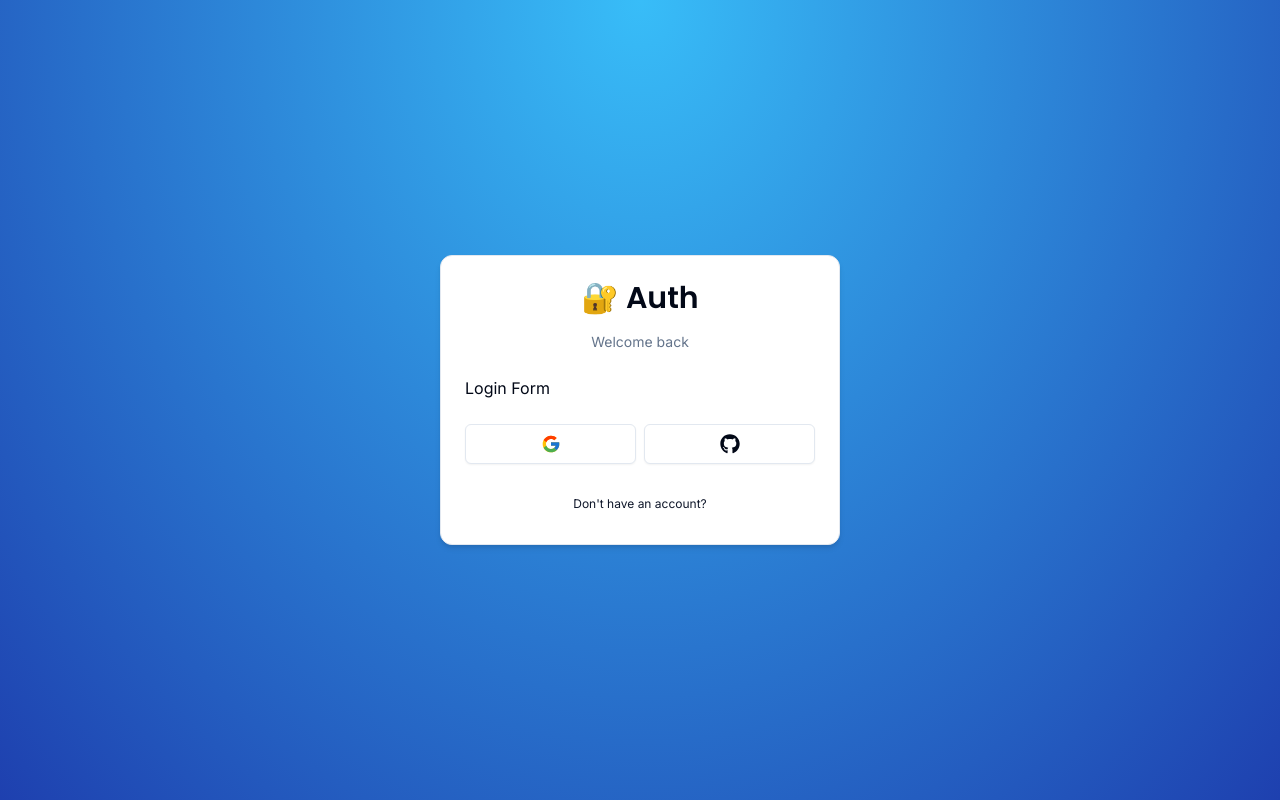
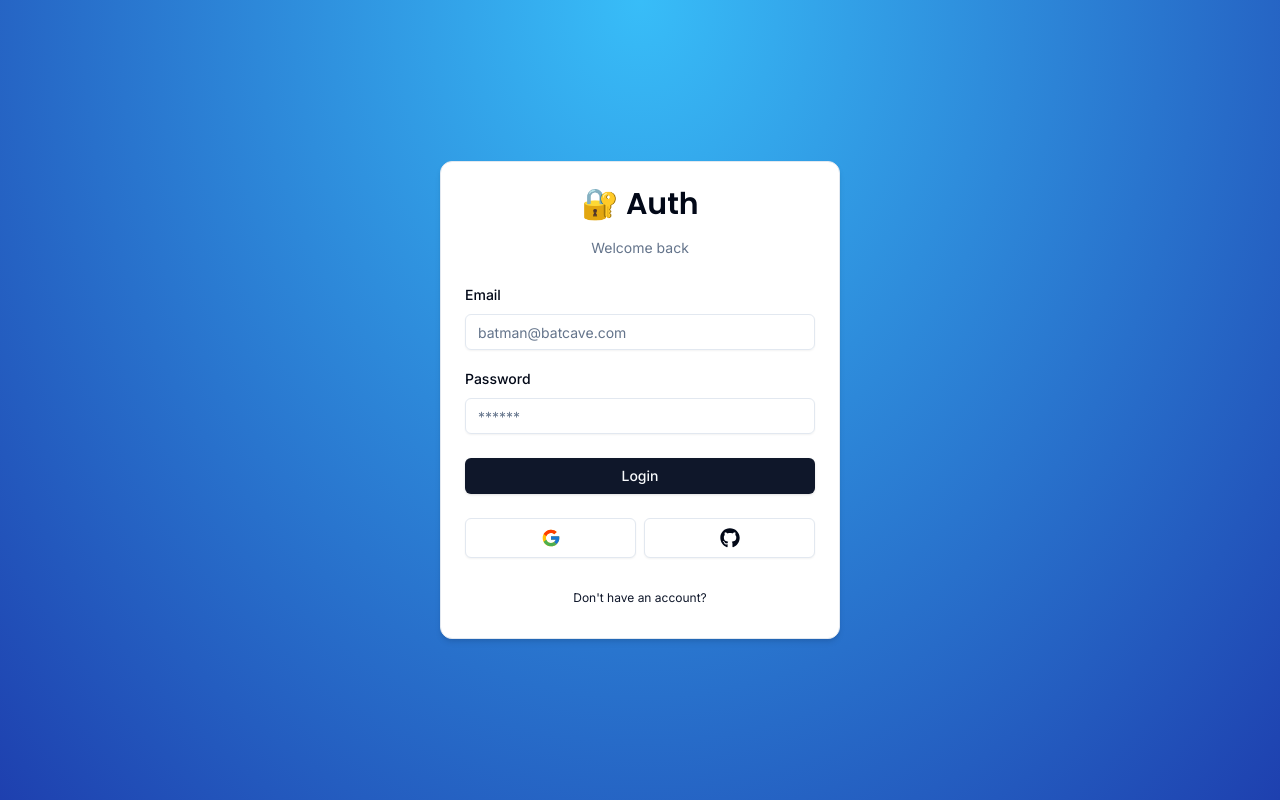
Before and after one commit to pdrmenezes/next-auth-v5-toolkit, a Next.js app: page /auth/login in a window 1280 px wide. Built offline with nearby package versions, Linux system fonts and the light colour scheme.

Commit message:
feat:login form layout

```diff
--- a/components/auth/login-form.tsx
+++ b/components/auth/login-form.tsx
@@ -1,6 +1,28 @@
+"use client";
 import { CardWrapper } from "@/components/auth/card-wrapper";
+import { useForm } from "react-hook-form";
+import * as z from "zod";
+import { LoginSchema } from "@/schemas";
+import { zodResolver } from "@hookform/resolvers/zod";
+import { Form, FormControl, FormField, FormItem, FormLabel, FormMessage } from "@/components/ui/form";
+import { Input } from "@/components/ui/input";
+import { Button } from "@/components/ui/button";
+import { FormError } from "@/components/form-error";
+import { FormSuccess } from "@/components/form-success";
 
 export function LoginForm() {
+  const form = useForm<z.infer<typeof LoginSchema>>({
+    resolver: zodResolver(LoginSchema),
+    defaultValues: {
+      email: "",
+      password: "",
+    },
+  });
+
+  const onSubmit = (formData: z.infer<typeof LoginSchema>) => {
+    console.log(formData);
+  };
+
   return (
     <CardWrapper
       headerLabel="Welcome back"
@@ -8,7 +30,43 @@
       backButtonHref="/auth/register"
       showSocial
     >
-      Login Form
+      <Form {...form}>
+        <form onSubmit={form.handleSubmit(onSubmit)} className="space-y-6">
+          <div className="space-y-4">
+            <FormField
+              control={form.control}
+              name="email"
+              render={({ field }) => (
+                <FormItem>
+                  <FormLabel>Email</FormLabel>
+                  <FormControl>
+                    <Input {...field} placeholder="batman@batcave.com" type="email" />
+                  </FormControl>
+                  <FormMessage />
+                </FormItem>
+              )}
+            />
+            <FormField
+              control={form.control}
+              name="password"
+              render={({ field }) => (
+                <FormItem>
+                  <FormLabel>Password</FormLabel>
+                  <FormControl>
+                    <Input {...field} placeholder="******" type="password" />
+                  </FormControl>
+                  <FormMessage />
+                </FormItem>
+              )}
+            />
+          </div>
+          <FormError message="" />
+          <FormSuccess message="" />
+          <Button type="submit" className="w-full">
+            Login
+          </Button>
+        </form>
+      </Form>
     </CardWrapper>
   );
 }
--- /dev/null
+++ b/components/form-error.tsx
@@ -0,0 +1,15 @@
+import { ExclamationTriangleIcon } from "@radix-ui/react-icons";
+
+interface FormErrorProps {
+  message?: string;
+}
+
+export function FormError({ message }: FormErrorProps) {
+  if (!message) return null;
+  return (
+    <div className="bg-destructive/15 p-3 rounded-md flex items-center gap-x-2 text-sm text-destructive">
+      <ExclamationTriangleIcon className="h-4 w-4" />
+      <p>{message}</p>
+    </div>
+  );
+}
--- /dev/null
+++ b/components/form-success.tsx
@@ -0,0 +1,15 @@
+import { CheckCircledIcon } from "@radix-ui/react-icons";
+
+interface FormSuccessProps {
+  message?: string;
+}
+
+export function FormSuccess({ message }: FormSuccessProps) {
+  if (!message) return null;
+  return (
+    <div className="bg-emerald-500/15 p-3 rounded-md flex items-center gap-x-2 text-sm text-emerald-500">
+      <CheckCircledIcon className="h-4 w-4" />
+      <p>{message}</p>
+    </div>
+  );
+}
--- /dev/null
+++ b/components/ui/form.tsx
@@ -0,0 +1,176 @@
+import * as React from "react"
+import * as LabelPrimitive from "@radix-ui/react-label"
+import { Slot } from "@radix-ui/react-slot"
+import {
+  Controller,
+  ControllerProps,
+  FieldPath,
+  FieldValues,
+  FormProvider,
+  useFormContext,
+} from "react-hook-form"
+
+import { cn } from "@/lib/utils"
+import { Label } from "@/components/ui/label"
+
+const Form = FormProvider
+
+type FormFieldContextValue<
+  TFieldValues extends FieldValues = FieldValues,
+  TName extends FieldPath<TFieldValues> = FieldPath<TFieldValues>
+> = {
+  name: TName
+}
+
+const FormFieldContext = React.createContext<FormFieldContextValue>(
+  {} as FormFieldContextValue
+)
+
+const FormField = <
+  TFieldValues extends FieldValues = FieldValues,
+  TName extends FieldPath<TFieldValues> = FieldPath<TFieldValues>
+>({
+  ...props
+}: ControllerProps<TFieldValues, TName>) => {
+  return (
+    <FormFieldContext.Provider value={{ name: props.name }}>
+      <Controller {...props} />
+    </FormFieldContext.Provider>
+  )
+}
+
+const useFormField = () => {
+  const fieldContext = React.useContext(FormFieldContext)
+  const itemContext = React.useContext(FormItemContext)
+  const { getFieldState, formState } = useFormContext()
+
+  const fieldState = getFieldState(fieldContext.name, formState)
+
+  if (!fieldContext) {
+    throw new Error("useFormField should be used within <FormField>")
+  }
+
+  const { id } = itemContext
+
+  return {
+    id,
+    name: fieldContext.name,
+    formItemId: `${id}-form-item`,
+    formDescriptionId: `${id}-form-item-description`,
+    formMessageId: `${id}-form-item-message`,
+    ...fieldState,
+  }
+}
+
+type FormItemContextValue = {
+  id: string
+}
+
+const FormItemContext = React.createContext<FormItemContextValue>(
+  {} as FormItemContextValue
+)
+
+const FormItem = React.forwardRef<
+  HTMLDivElement,
+  React.HTMLAttributes<HTMLDivElement>
+>(({ className, ...props }, ref) => {
+  const id = React.useId()
+
+  return (
+    <FormItemContext.Provider value={{ id }}>
+      <div ref={ref} className={cn("space-y-2", className)} {...props} />
+    </FormItemContext.Provider>
+  )
+})
+FormItem.displayName = "FormItem"
+
+const FormLabel = React.forwardRef<
+  React.ElementRef<typeof LabelPrimitive.Root>,
+  React.ComponentPropsWithoutRef<typeof LabelPrimitive.Root>
+>(({ className, ...props }, ref) => {
+  const { error, formItemId } = useFormField()
+
+  return (
+    <Label
+      ref={ref}
+      className={cn(error && "text-destructive", className)}
+      htmlFor={formItemId}
+      {...props}
+    />
+  )
+})
+FormLabel.displayName = "FormLabel"
+
+const FormControl = React.forwardRef<
+  React.ElementRef<typeof Slot>,
+  React.ComponentPropsWithoutRef<typeof Slot>
+>(({ ...props }, ref) => {
+  const { error, formItemId, formDescriptionId, formMessageId } = useFormField()
+
+  return (
+    <Slot
+      ref={ref}
+      id={formItemId}
+      aria-describedby={
+        !error
+          ? `${formDescriptionId}`
+          : `${formDescriptionId} ${formMessageId}`
+      }
+      aria-invalid={!!error}
+      {...props}
+    />
+  )
+})
+FormControl.displayName = "FormControl"
+
+const FormDescription = React.forwardRef<
+  HTMLParagraphElement,
+  React.HTMLAttributes<HTMLParagraphElement>
+>(({ className, ...props }, ref) => {
+  const { formDescriptionId } = useFormField()
+
+  return (
+    <p
+      ref={ref}
+      id={formDescriptionId}
+      className={cn("text-[0.8rem] text-muted-foreground", className)}
+      {...props}
+    />
+  )
+})
+FormDescription.displayName = "FormDescription"
+
+const FormMessage = React.forwardRef<
+  HTMLParagraphElement,
+  React.HTMLAttributes<HTMLParagraphElement>
+>(({ className, children, ...props }, ref) => {
+  const { error, formMessageId } = useFormField()
+  const body = error ? String(error?.message) : children
+
+  if (!body) {
+    return null
+  }
+
+  return (
+    <p
+      ref={ref}
+      id={formMessageId}
+      className={cn("text-[0.8rem] font-medium text-destructive", className)}
+      {...props}
+    >
+      {body}
+    </p>
+  )
+})
+FormMessage.displayName = "FormMessage"
+
+export {
+  useFormField,
+  Form,
+  FormItem,
+  FormLabel,
+  FormControl,
+  FormDescription,
+  FormMessage,
+  FormField,
+}
--- /dev/null
+++ b/components/ui/input.tsx
@@ -0,0 +1,25 @@
+import * as React from "react"
+
+import { cn } from "@/lib/utils"
+
+export interface InputProps
+  extends React.InputHTMLAttributes<HTMLInputElement> {}
+
+const Input = React.forwardRef<HTMLInputElement, InputProps>(
+  ({ className, type, ...props }, ref) => {
+    return (
+      <input
+        type={type}
+        className={cn(
+          "flex h-9 w-full rounded-md border border-input bg-transparent px-3 py-1 text-sm shadow-sm transition-colors file:border-0 file:bg-transparent file:text-sm file:font-medium placeholder:text-muted-foreground focus-visible:outline-none focus-visible:ring-1 focus-visible:ring-ring disabled:cursor-not-allowed disabled:opacity-50",
+          className
+        )}
+        ref={ref}
+        {...props}
+      />
+    )
+  }
+)
+Input.displayName = "Input"
+
+export { Input }
--- /dev/null
+++ b/components/ui/label.tsx
@@ -0,0 +1,26 @@
+"use client"
+
+import * as React from "react"
+import * as LabelPrimitive from "@radix-ui/react-label"
+import { cva, type VariantProps } from "class-variance-authority"
+
+import { cn } from "@/lib/utils"
+
+const labelVariants = cva(
+  "text-sm font-medium leading-none peer-disabled:cursor-not-allowed peer-disabled:opacity-70"
+)
+
+const Label = React.forwardRef<
+  React.ElementRef<typeof LabelPrimitive.Root>,
+  React.ComponentPropsWithoutRef<typeof LabelPrimitive.Root> &
+    VariantProps<typeof labelVariants>
+>(({ className, ...props }, ref) => (
+  <LabelPrimitive.Root
+    ref={ref}
+    className={cn(labelVariants(), className)}
+    {...props}
+  />
+))
+Label.displayName = LabelPrimitive.Root.displayName
+
+export { Label }
--- a/package.json
+++ b/package.json
@@ -9,16 +9,20 @@
     "lint": "next lint"
   },
   "dependencies": {
+    "@hookform/resolvers": "^3.3.4",
     "@radix-ui/react-icons": "^1.3.0",
+    "@radix-ui/react-label": "^2.0.2",
     "@radix-ui/react-slot": "^1.0.2",
     "class-variance-authority": "^0.7.0",
     "clsx": "^2.1.0",
     "next": "14.0.4",
     "react": "^18",
     "react-dom": "^18",
+    "react-hook-form": "^7.49.3",
     "react-icons": "^4.12.0",
     "tailwind-merge": "^2.2.0",
-    "tailwindcss-animate": "^1.0.7"
+    "tailwindcss-animate": "^1.0.7",
+    "zod": "^3.22.4"
   },
   "devDependencies": {
     "@types/node": "^20",
--- /dev/null
+++ b/schemas/index.ts
@@ -0,0 +1,8 @@
+import * as z from "zod";
+
+export const LoginSchema = z.object({
+  email: z
+    .string({ required_error: "Email is required", invalid_type_error: "Are you sure that's an email?" })
+    .email({ message: "Email is required" }),
+  password: z.string().min(1, { message: "Password is required" }),
+});
```
Also changed, not shown: 1 other file (tests, documents, lock files or other folders).
